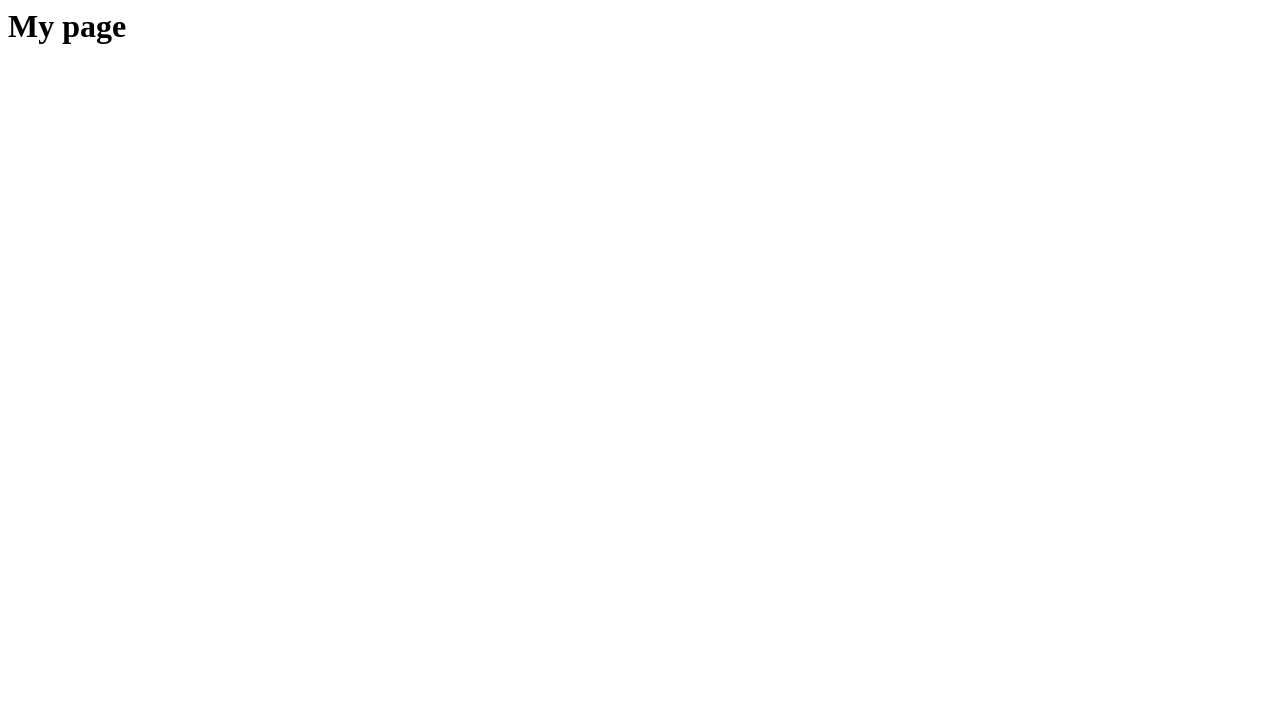
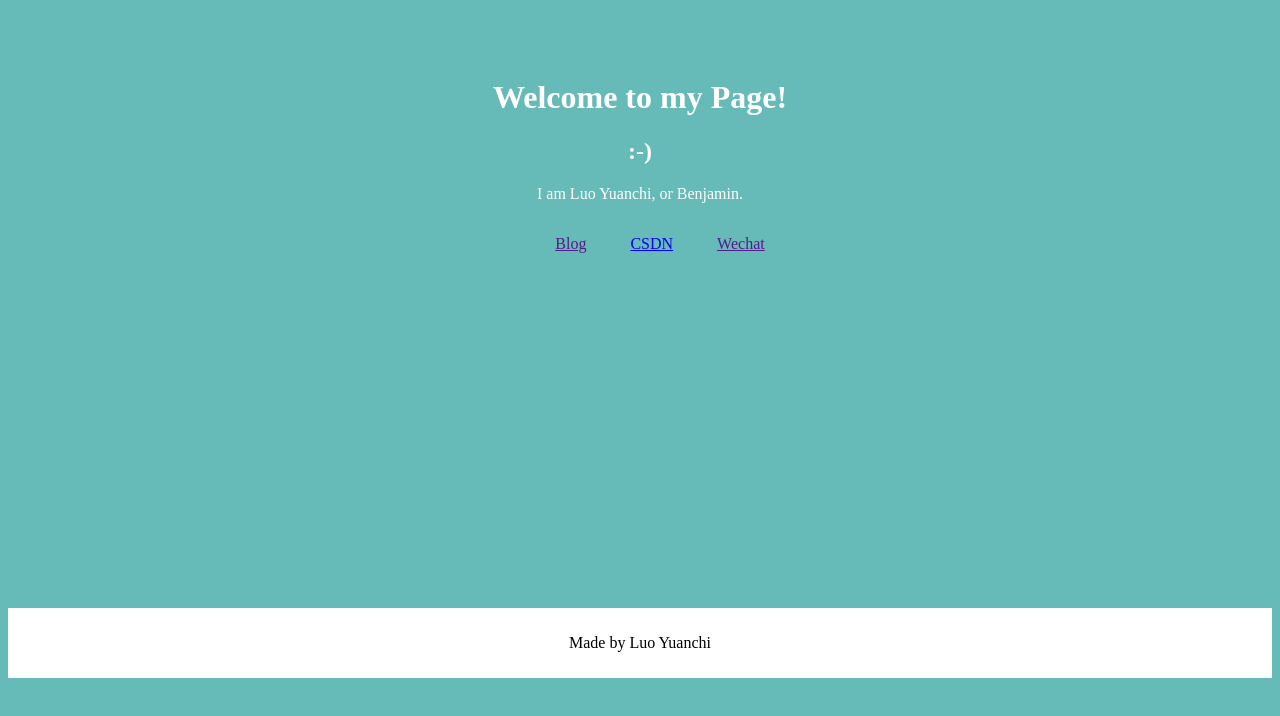
Before and after one commit to NaiveJoker/NaiveJoker.github.io, a plain HTML site: page index.html in a window 1280 px wide. Drawn offline with Linux system fonts and the light colour scheme.

Commit message:
ensure page changes

```diff
--- a/index.html
+++ b/index.html
@@ -1 +1,27 @@
-<h1>My page</h1>
+<!DOCTYPE html>
+<html>
+<head>
+    <meta charset="utf-8">
+    <meta http-equiv="X-UA-Compatible" content="IE=edge">
+    <title>Luomaye's Page</title>
+    <meta name="viewport" content="width=device-width, initial-scale=1">
+    <link rel="stylesheet" type="text/css" media="screen" href="index.css">
+    <script src="index.js"></script>
+</head>
+<body>
+    <div class = "upPage">
+        <h1>Welcome to my Page!</h1>
+        <h2>:-)</h2>
+        <p>I am Luo Yuanchi, or Benjamin.</p>
+        <list class = "upPage_interface">
+            <ul class = "upPage_link" id = "blog"><a href="">Blog</a></ul>
+            <ul class = "upPage_link" id = "CSDN"><a href="https://me.csdn.net/weixin_44157564">CSDN</a></ul>
+            <ul class = "upPage_link" id = "Wechat"><a href="">Wechat</a></ul>
+        </list>
+    </div>
+    <div class = "footer">
+        <p>Made by Luo Yuanchi</p>
+    </div>
+
+</body>
+</html>
```
